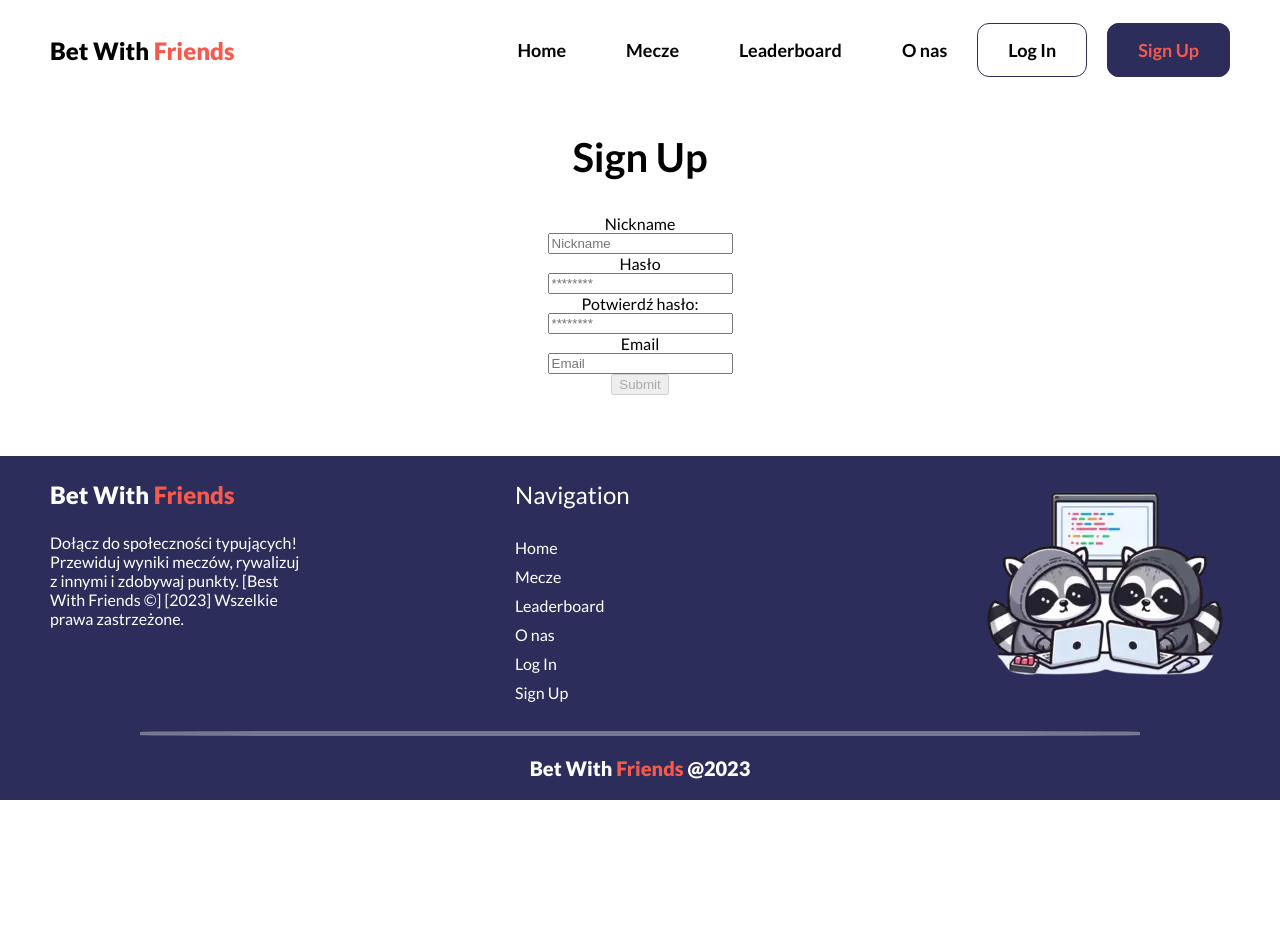
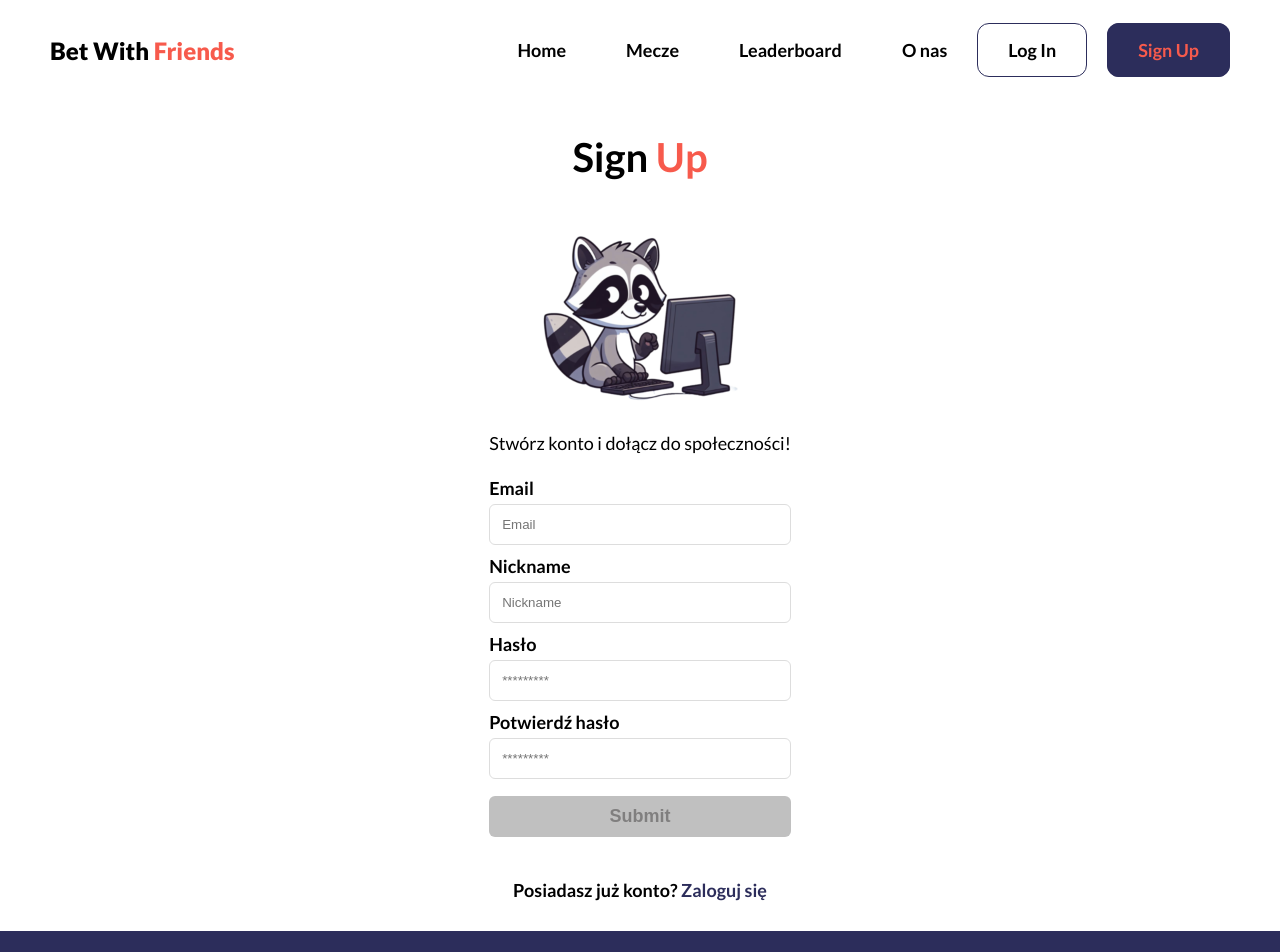
Before and after one commit to MichalMotyka/bet-with-friends, a React (Create React App) app in the folder FE/: page /SignUp in a window 1280 px wide. Shown: the top 952 px of the page. Before the commit the page ends 800 px from the top, so only its background shows below. Built offline with nearby package versions, Linux system fonts and the light colour scheme.

Commit message:
stylization for front-end part of signup component

```diff
--- a/FE/src/components/auth/signup/SignUp.js
+++ b/FE/src/components/auth/signup/SignUp.js
@@ -1,10 +1,16 @@
 import React from 'react'
+import { NavLink } from 'react-router-dom'
+import { useState } from 'react'
 import { Formik, Field, Form, ErrorMessage } from 'formik'
 import validate from '../validation/SignUpValidation'
+import RaccoonLogin from './images/raccoon-login.webp'
+import './signup.css'
+
 function SignUp () {
+  const [errors, setErrors] = useState(null)
+
   const handleSubmit = async (userData, { resetForm }) => {
     try {
-      console.log(userData)
       // Wysyłanie danych do backendu
       const response = await fetch('/api/register', {
         method: 'POST',
@@ -28,9 +34,16 @@ function SignUp () {
             email: ''
           }
         })
+        setErrors([
+          'Rejestracja zakończona sukcesem. Możesz się teraz zalogować.'
+        ])
       } else {
-        // Obsługa błędów, np. wyświetlenie komunikatu użytkownikowi
-        console.error('Error sending data to server:', response.statusText)
+        // W przypadku błędu, pobierz informacje o błędzie z serwera
+        const errorData = await response.text()
+        console.error('Error sending data to server:', errorData)
+
+        // Ustaw błąd, który zostanie wyświetlony użytkownikowi
+        setErrors(errorData.message || 'Wystąpił błąd podczas rejestracji.')
       }
     } catch (error) {
       // Obsługa błędów, np. wyświetlenie komunikatu użytkownikowi
@@ -40,6 +53,19 @@ function SignUp () {
 
   return (
     <section className='app-wrap'>
+      <div className='signup'>
+        <h2 className='section-title'>
+          Sign <span className='span-brand'>Up</span>
+        </h2>
+
+        <img
+          className='raccon-login-img'
+          src={RaccoonLogin}
+          alt=''
+          width={200}
+          height={200}
+        />
+
         <Formik
           initialValues={{
             username: '',
@@ -51,16 +77,26 @@ function SignUp () {
           onSubmit={handleSubmit}
         >
           {formik => (
-          <Form
-            style={{
-              display: 'flex',
-              flexDirection: 'column',
-              justifyContent: 'center',
-              alignItems: 'center',
-              textAlign: 'center'
-            }}
-          >
-            <h2>Sign Up</h2>
+            <Form className='form-signup'>
+              <p>Stwórz konto i dołącz do społeczności!</p>
+
+              <label htmlFor='email'>Email</label>
+              <Field
+                type='email'
+                id='email'
+                name='email'
+                placeholder='Email'
+                className={
+                  formik.touched.email && formik.errors.email
+                    ? 'signup-input-error'
+                    : ''
+                }
+              />
+              <ErrorMessage
+                name='email'
+                component='span'
+                className='signup-error-msg'
+              />
 
               <label htmlFor='username'>Nickname</label>
               <Field
@@ -68,37 +104,75 @@ function SignUp () {
                 id='username'
                 name='username'
                 placeholder='Nickname'
+                className={
+                  formik.touched.username && formik.errors.username
+                    ? 'signup-input-error'
+                    : ''
+                }
               />
-            <ErrorMessage name='username' component='div' />
+              <ErrorMessage
+                name='username'
+                component='span'
+                className='signup-error-msg'
+              />
 
               <label htmlFor='password'>Hasło</label>
               <Field
                 type='password'
                 id='password'
                 name='password'
-              placeholder='********'
+                placeholder='*********'
+                className={
+                  formik.touched.password && formik.errors.password
+                    ? 'signup-input-error'
+                    : ''
+                }
               />
-            <ErrorMessage name='password' component='div' />
+              <ErrorMessage
+                name='password'
+                component='span'
+                className='signup-error-msg'
+              />
 
-            <label htmlFor='confirmPassword'>Potwierdź hasło:</label>
+              <label htmlFor='confirmPassword'>Potwierdź hasło</label>
               <Field
                 type='password'
                 id='confirmPassword'
                 name='confirmPassword'
-              placeholder='********'
+                placeholder='*********'
+                className={
+                  formik.touched.confirmPassword &&
+                  formik.errors.confirmPassword
+                    ? 'signup-input-error'
+                    : ''
+                }
               />
-            <ErrorMessage name='confirmPassword' component='div' />
+              <ErrorMessage
+                name='confirmPassword'
+                component='span'
+                className='signup-error-msg'
+              />
 
-            <label htmlFor='email'>Email</label>
-            <Field type='email' id='email' name='email' placeholder='Email' />
-            <ErrorMessage name='email' component='div' />
-
-            <button type='submit' disabled={!(formik.dirty && formik.isValid)}>
+              <button
+                type='submit'
+                className='signup-submit-button'
+                disabled={!(formik.dirty && formik.isValid)}
+              >
                 Submit
               </button>
+
+              {errors && <div className='signup-error-msg'>{errors}</div>}
             </Form>
           )}
         </Formik>
+
+        <div className='form-to-login'>
+          Posiadasz już konto?{' '}
+          <NavLink to='/login' className='signup-login'>
+            Zaloguj się
+          </NavLink>
+        </div>
+      </div>
     </section>
   )
 }
--- /dev/null
+++ b/FE/src/components/auth/signup/signup.css
@@ -0,0 +1,94 @@
+.signup {
+    display: flex;
+    flex-direction: column;
+    align-items: center;
+    justify-content: center;
+    font-size: 18px;
+}
+
+.raccon-login-img {
+    margin: 0 auto;
+}
+
+.form-signup {
+    display: flex;
+    flex-direction: column;
+    justify-content: center;
+}
+
+.signup-error-msg {
+    display: block;
+    font-weight: bold;
+    color: tomato;
+    margin-bottom: 10px;
+    max-width: 260px;
+}
+
+.form-signup label {
+    padding: 5px 0;
+    font-weight: bold;
+    text-align-last: left;
+}
+
+.form-signup input {
+    padding: 12px;
+    margin-bottom: 5px;
+    border: 1px solid #ddd;
+    border-radius: 6px;
+    transition: border-color 0.3s;
+}
+
+
+
+.signup-submit-button {
+    align-self: center;
+    margin: 12px;
+    padding: 10px 30px;
+    font-size: 18px;
+    width: 100%;
+    font-weight: bold;
+    color: var(--white-color);
+    border-radius: 6px;
+    border: 1px solid var(--brand-alt-color);
+    background: var(--brand-alt-color);
+    transition: color 0.3s;
+    cursor: pointer;
+}
+
+.signup-submit-button:disabled {
+    color: rgb(128, 127, 127);
+    border: rgb(0, 0, 0);
+    background: silver;
+    transition: color 0.3s;
+    cursor: auto;
+}
+
+
+.form-signup input:hover {
+    border-color: var(--brand-alt-color);
+}
+
+.form-signup input:focus {
+    outline: none;
+    border-color: var(--brand-alt-color);
+    box-shadow: 0 0 8px rgba(52, 152, 219, 0.6);
+}
+
+
+.form-signup input.signup-input-error {
+    border-color: var(--signup-error);
+}
+
+.form-to-login{
+    font-weight: bold;
+    padding: 30px 0;
+}
+
+.signup-login{
+    color: var(--brand-alt-color);
+    transition: color .3s;
+}
+
+.signup-login:hover{
+    color: var(--brand-color);
+}
--- a/FE/src/components/auth/validation/SignUpValidation.js
+++ b/FE/src/components/auth/validation/SignUpValidation.js
@@ -2,7 +2,7 @@ const validate = values => {
   const errors = {}
 
   if (!values.username) {
-    errors.username = 'Required'
+    errors.username = 'Pole wymagane'
   } else if (values.username.length < 3 || values.username.length >= 30) {
     errors.username = 'Nick musi mieć od 3 do 30 znaków'
   }
@@ -10,8 +10,7 @@ const validate = values => {
   if (values.password.length < 8) {
     errors.password = 'Hasło musi mieć co najmniej 8 znaków'
   } else if (!/(?=.*[!@#$%^&*])/.test(values.password)) {
-    errors.password =
-      'Hasło musi zawierać co najmniej jeden znak specjalny (!@#$%^&*)'
+    errors.password = `Hasło musi zawierać co najmniej jeden znak specjalny (!@#$%^&*)`
   }
 
   if (values.password !== values.confirmPassword) {
--- a/FE/src/index.css
+++ b/FE/src/index.css
@@ -5,6 +5,7 @@
   --brand-alt-color: #2C2D5B;
   --white-color: #ffffff;
   --black-color: #000000;
+  --signup-error: tomato;
 }
 
 body {
```
Also changed, not shown: FE/src/components/auth/signup/images/raccoon-login.webp (added), FE/src/components/auth/signup/images/raccoon-login2.webp (added), FE/src/components/auth/signup/singup.css (deleted), FE/src/components/pages/preLogin/common/nav/nav.css (line endings or trailing spaces). Lines whose indentation alone changed are shown as unchanged.
